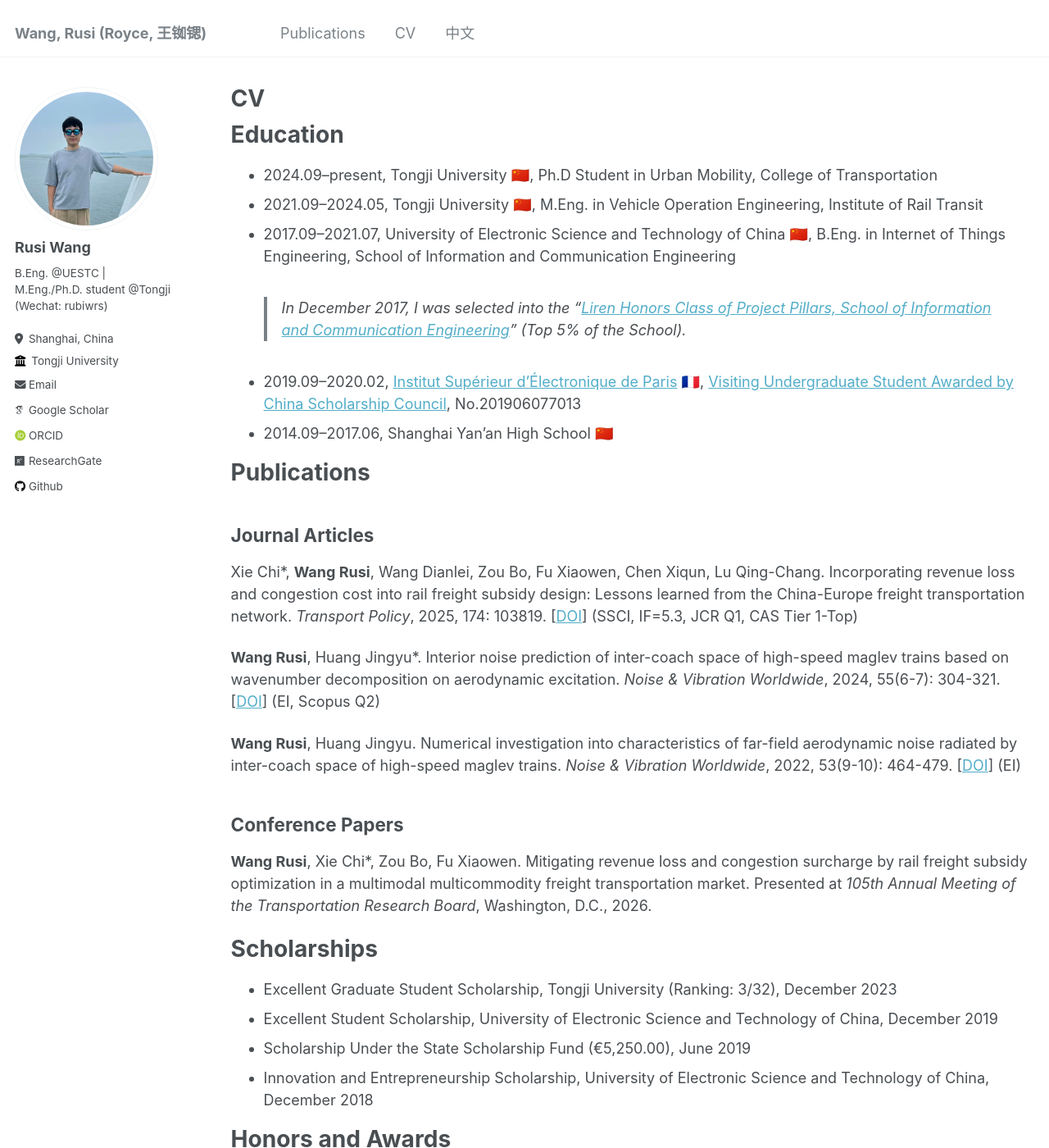
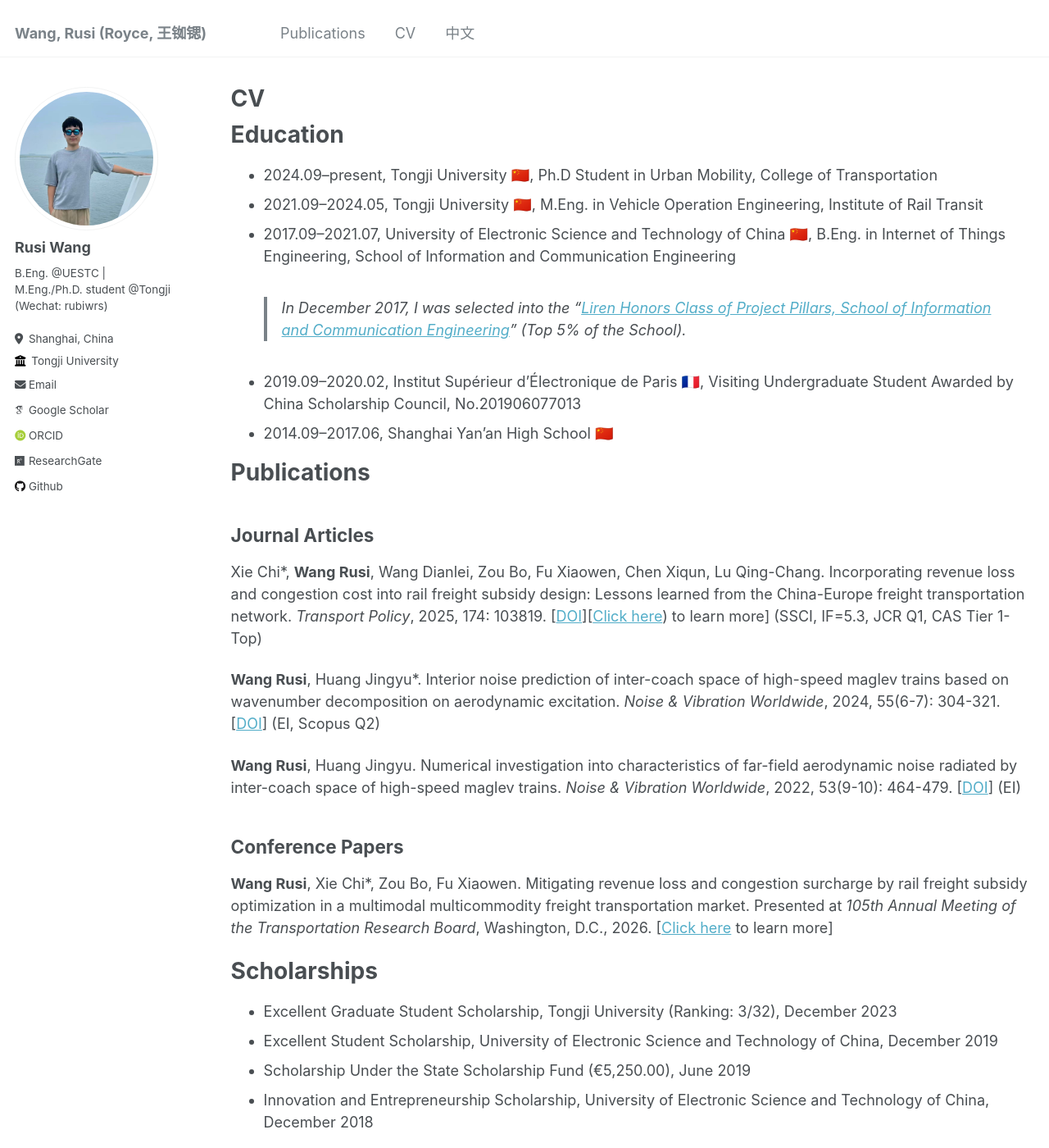
Before and after one commit to RusiWang99/RusiWang99.github.io, a Jekyll site: the page built from _pages/cv.md, in a window 1280 px wide and 1400 px high. Shown: the whole window at 82% size. Built offline with Jekyll 4.4.1, drawn with Linux system fonts in a browser that asks for light colours; some web fonts are replaced.

Commit message:
Update cv.md

```diff
--- a/_pages/cv.md
+++ b/_pages/cv.md
@@ -15,7 +15,7 @@ Education
 * 2021.09–2024.05, Tongji University 🇨🇳, M.Eng. in Vehicle Operation Engineering, Institute of Rail Transit
 * 2017.09–2021.07, University of Electronic Science and Technology of China 🇨🇳, B.Eng. in Internet of Things Engineering, School of Information and Communication Engineering
 > In December 2017, I was selected into the "[Liren Honors Class of Project Pillars, School of Information and Communication Engineering](https://mp.weixin.qq.com/s/ew-8znWxv4uh3Q9MWJyc2A)" (Top 5% of the School).
-* 2019.09–2020.02, [Institut Supérieur d'Électronique de Paris](https://www.isep.fr/en/) 🇫🇷, [Visiting Undergraduate Student Awarded by China Scholarship Council](https://www.csc.edu.cn/article/1426), No.201906077013
+* 2019.09–2020.02, Institut Supérieur d'Électronique de Paris 🇫🇷, Visiting Undergraduate Student Awarded by China Scholarship Council, No.201906077013
 * 2014.09–2017.06, Shanghai Yan'an High School 🇨🇳
 
 Publications
@@ -23,7 +23,7 @@ Publications
 
 Journal Articles
 ------
-Xie Chi\*, **Wang Rusi**, Wang Dianlei, Zou Bo, Fu Xiaowen, Chen Xiqun, Lu Qing-Chang. Incorporating revenue loss and congestion cost into rail freight subsidy design: Lessons learned from the China-Europe freight transportation network. *Transport Policy*, 2025, 174: 103819. [[DOI](https://doi.org/10.1016/j.tranpol.2025.103819)] (SSCI, IF=5.3, JCR Q1, CAS Tier 1-Top)
+Xie Chi\*, **Wang Rusi**, Wang Dianlei, Zou Bo, Fu Xiaowen, Chen Xiqun, Lu Qing-Chang. Incorporating revenue loss and congestion cost into rail freight subsidy design: Lessons learned from the China-Europe freight transportation network. *Transport Policy*, 2025, 174: 103819. [[DOI](https://doi.org/10.1016/j.tranpol.2025.103819)][[Click here]([https://rusiwang99.github.io/publication/2025-09-23-Incorporating%20revenue%20loss%20and%20congestion%20cost%20into%20rail%20freight%20subsidy%20design%20Lessons%20learned%20from%20the%20China-Europe%20freight%20transportation%20network)) to learn more] (SSCI, IF=5.3, JCR Q1, CAS Tier 1-Top)
 
 **Wang Rusi**, Huang Jingyu\*. Interior noise prediction of inter-coach space of high-speed maglev trains based on wavenumber decomposition on aerodynamic excitation. *Noise & Vibration Worldwide*, 2024, 55(6-7): 304-321. [[DOI](https://doi.org/10.1177/09574565241252989)] (EI, Scopus Q2)
 
@@ -31,7 +31,7 @@ Xie Chi\*, **Wang Rusi**, Wang Dianlei, Zou Bo, Fu Xiaowen, Chen Xiqun, Lu Qing-
 
 Conference Papers
 ------
-**Wang Rusi**, Xie Chi\*, Zou Bo, Fu Xiaowen. Mitigating revenue loss and congestion surcharge by rail freight subsidy optimization in a multimodal multicommodity freight transportation market. Presented at *105th Annual Meeting of the Transportation Research Board*, Washington, D.C., 2026.
+**Wang Rusi**, Xie Chi\*, Zou Bo, Fu Xiaowen. Mitigating revenue loss and congestion surcharge by rail freight subsidy optimization in a multimodal multicommodity freight transportation market. Presented at *105th Annual Meeting of the Transportation Research Board*, Washington, D.C., 2026. [[Click here]([https://doi.org/10.1016/j.tranpol.2025.103819](https://rusiwang99.github.io/publication/2026-01-11-Mitigating%20revenue%20loss%20and%20congestion%20surcharge%20by%20rail%20freight%20subsidy%20optimization%20in%20a%20multimodal%20multicommodity%20freight%20transportation%20market)) to learn more]
 
 Scholarships
 ======
```
